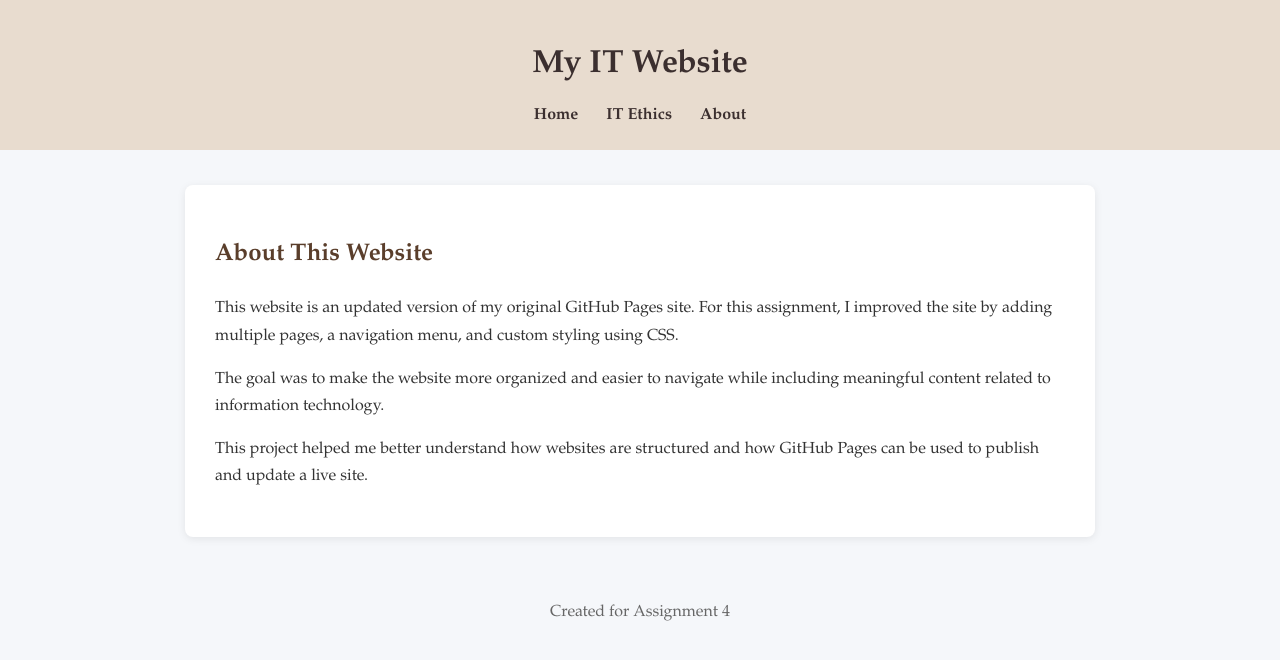
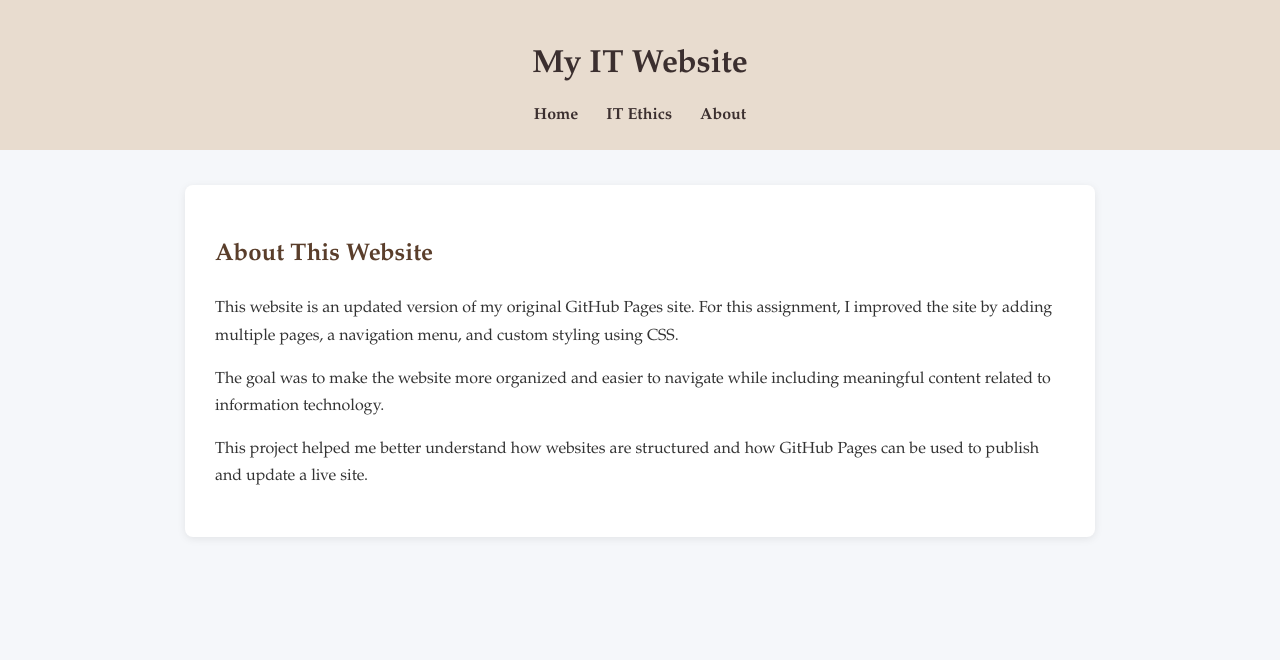
Before and after one commit to mariumqureshi/mariumqureshi.github.io, a plain HTML site: page about.html in a window 1280 px wide. Drawn offline with Linux system fonts and the light colour scheme.

Commit message:
Update about.html

```diff
--- a/about.html
+++ b/about.html
@@ -29,11 +29,7 @@
   <p>
     This project helped me better understand how websites are structured and how GitHub Pages can be used to publish and update a live site.
   </p>
-</main>
 
-<footer>
-  <p>Created for Assignment 4</p>
-</footer>
 
 </body>
 </html>
```
